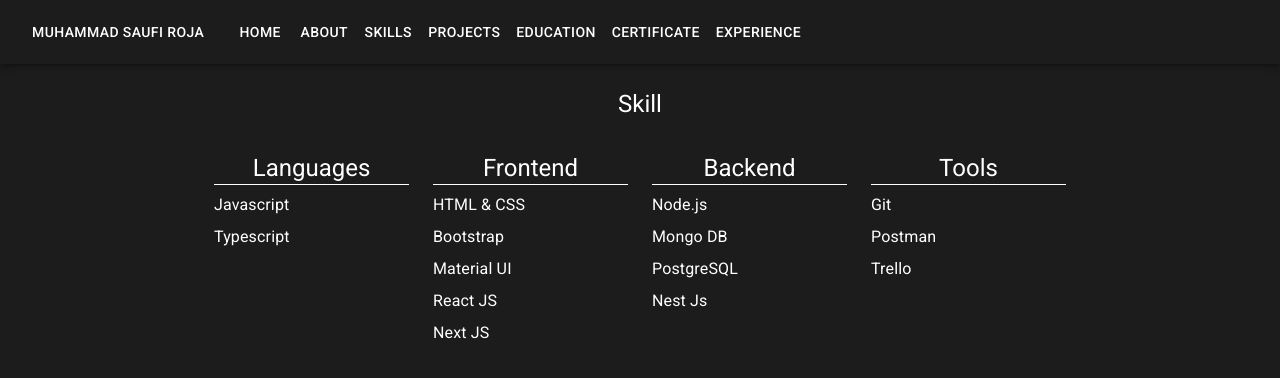
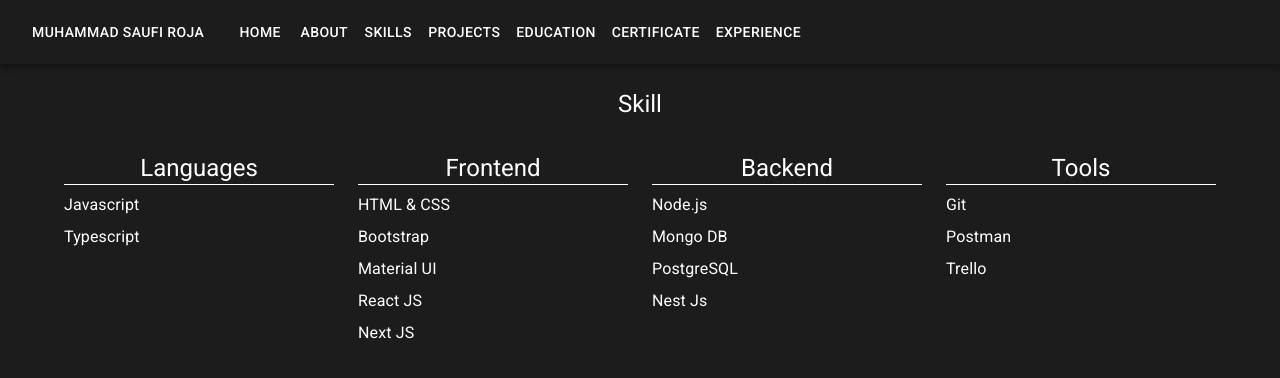
Before and after one commit to saufiroja/portofolio, a React (Create React App) app: page /skills in a window 1280 px wide. Shown: the top 378 px of the page. Built offline with nearby package versions, Linux system fonts and the light colour scheme.

Commit message:
change maxwidht

```diff
--- a/src/components/Skills/Skills.jsx
+++ b/src/components/Skills/Skills.jsx
@@ -16,7 +16,7 @@ const Skills = () => {
   return (
     <>
       <Box px={{ xs: 5, sm: 5 }} py={{ xs: 5, sm: 3 }}>
-        <Container maxWidth='md'>
+        <Container maxWidth='lg'>
           <Typography variant='h5' align='center'>
             Skill
           </Typography>
```
